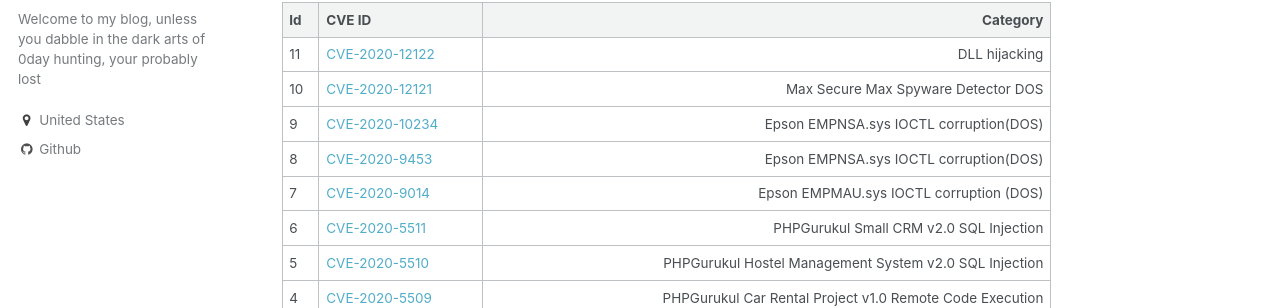
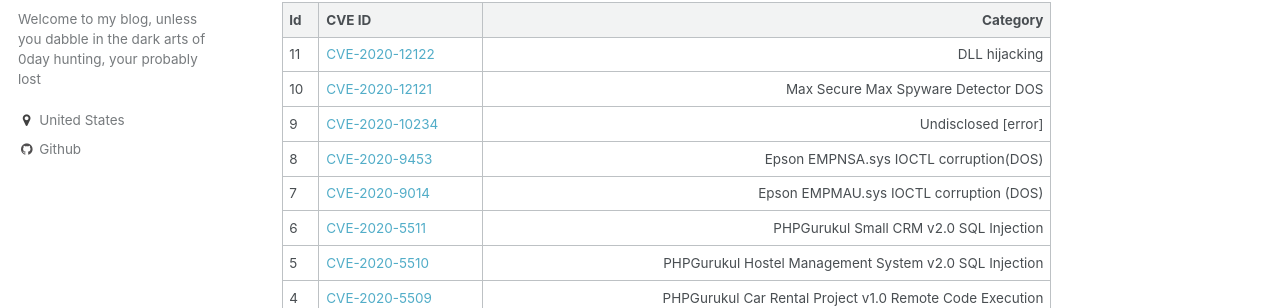
Before and after one commit to asdyxcyxc/FULLSHADE.github.io, a Jekyll site: the page built from _pages/cves.md, in a window 1280 px wide and 900 px high. Shown: the part 435-743 px from the top of the window. Built offline with Jekyll 4.4.1, drawn with Linux system fonts in a browser that asks for light colours.

Commit message:
Update cves.md

```diff
--- a/_pages/cves.md
+++ b/_pages/cves.md
@@ -17,7 +17,7 @@
 |:---|:--------|--------:|
 | 11 | [CVE-2020-12122](https://cve.mitre.org/cgi-bin/cvename.cgi?name=CCVE-2020-12122) | DLL hijacking
 | 10 | [CVE-2020-12121](https://cve.mitre.org/cgi-bin/cvename.cgi?name=CVE-2020-12121) | Max Secure Max Spyware Detector DOS|
-| 9 | [CVE-2020-10234](https://cve.mitre.org/cgi-bin/cvename.cgi?name=CVE-2020-10234) | Epson EMPNSA.sys IOCTL corruption(DOS)|
+| 9 | [CVE-2020-10234](https://cve.mitre.org/cgi-bin/cvename.cgi?name=CVE-2020-10234) | Undisclosed [error]|
 | 8 | [CVE-2020-9453](https://cve.mitre.org/cgi-bin/cvename.cgi?name=CVE-2020-9014) | Epson EMPNSA.sys IOCTL corruption(DOS)|
 | 7 | [CVE-2020-9014](https://cve.mitre.org/cgi-bin/cvename.cgi?name=CVE-2020-9014) | Epson EMPMAU.sys IOCTL corruption (DOS)|
 | 6 | [CVE-2020-5511](https://cve.mitre.org/cgi-bin/cvename.cgi?name=CVE-2020-5511) | PHPGurukul Small CRM v2.0  SQL Injection |
```
